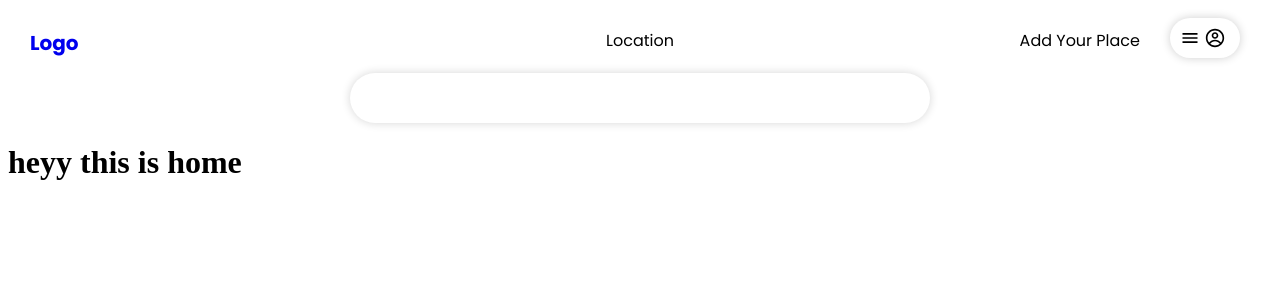
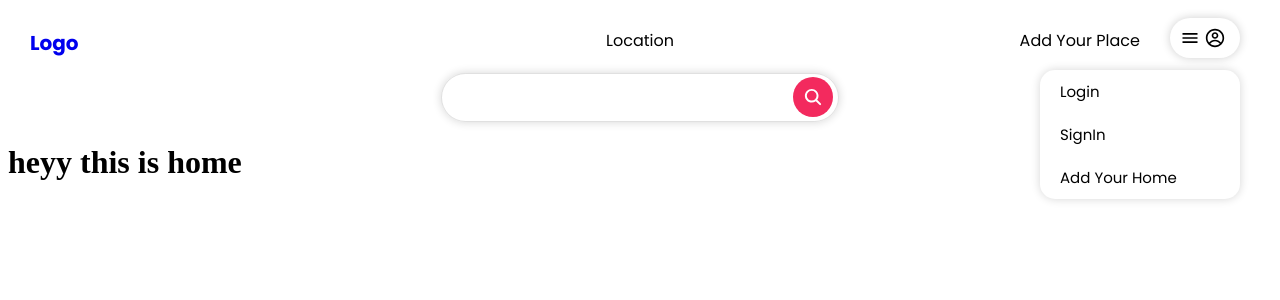
Before and after one commit to Vinay975/Hostels, a React (Vite) app in the folder frontend/hostals/: page / in a window 1280 px wide. Both pictures are taken after a click on the element 1205 px from the left and 38 px from the top of the page. Shown: the top 300 px of the page. Built offline with nearby package versions, Linux system fonts and the light colour scheme.

Commit message:
searchicon

```diff
--- a/frontend/hostals/src/CSS/gaintbar.css
+++ b/frontend/hostals/src/CSS/gaintbar.css
@@ -1,15 +1,21 @@
 @import url('https://fonts.googleapis.com/css2?family=Poppins:ital,wght@0,100;0,200;0,300;0,400;0,500;0,600;0,700;0,800;0,900;1,100;1,200;1,500;1,600;1,700;1,800;1,900&display=swap');
 
-.bar{
+.bar {
+
     height: 50px;
     width: 100%;
     /* background-color: aqua; */
     display: flex;
     justify-content: center;
+    position: relative;
+
 }
-.searchbar{
-width: 500px;
-border: none;
+
+.searchbar {
+   position: absolute;
+   height: 45px;
+    width: 25%;
+    border: solid 1px rgba(0, 0, 0, 0.123);
     border-radius: 30px;
     box-shadow: 0px 0px 10px rgba(0, 0, 0, 0.163);
     outline: none;
@@ -18,8 +24,36 @@ transition: all 0.3s ease;
     padding-left: 40px;
     padding-right: 40px;
     font-family: "Poppins", sans-serif;
-caret-color:rgb(91, 10, 157);
+    caret-color: rgb(91, 10, 157);
     /* text-rendering: optimizeLegibility; */
     font-weight: 700;
+    background-color: transparent;
 
 }
+.barr{
+    position: relative;
+   height: 45px;
+    width: 25%;
+    display: flex;
+    align-items: center;
+    justify-content: center;
+    border-radius: 30px;
+    z-index: -1;
+
+}
+
+.icon {
+    z-index: 2;
+    color: white;
+    position: absolute;
+    display: flex;
+    align-items: center;
+    justify-content: center;
+    height: 40px;
+    width: 40px;
+    font-size: 20px;
+    top:8%;
+    right: -35px;
+    background-color: rgb(243, 42, 94);
+    border-radius: 50%;
+}
--- a/frontend/hostals/src/CSS/userin.css
+++ b/frontend/hostals/src/CSS/userin.css
@@ -1,5 +1,31 @@
+@import url('https://fonts.googleapis.com/css2?family=Poppins:ital,wght@0,100;0,200;0,300;0,400;0,500;0,600;0,700;0,800;0,900;1,100;1,200;1,500;1,600;1,700;1,800;1,900&display=swap');
 .options{
-    height: 500px;
-    background-color: aqua;
-    width: 400px;
+    height: fit-content;
+    background-color:white;
+    width: 200px;
+    position: absolute;
+    right:40px;
+    top: 70px;
+transition: all 5s ease-in;
+border-radius: 15px;
+box-shadow: 0px 0px 10px rgba(0, 0, 0, 0.163);
+display: flex;
+flex-direction: column;
+/* align-items: center; */
+overflow: hidden;
+
 }
+.profile{
+    padding: 10px;
+    padding-left:20px ;
+    font-size: 15px;
+font-family: "Poppins", sans-serif;
+cursor: pointer;
+transition: all 0.1s ease-in;
+
+}
+.profile:hover{
+    overflow: hidden;
+    background-color: rgba(0, 0, 0, 0.163);
+
+}
--- a/frontend/hostals/src/components/Gaintbar.jsx
+++ b/frontend/hostals/src/components/Gaintbar.jsx
@@ -1,9 +1,10 @@
 import React from "react"
 import '../CSS/gaintbar.css'
+import { IoSearch } from "react-icons/io5";
 const Gaintbar = (props) => {
   return (
     <div className="bar">
-      <input type="text" className="searchbar" />
+      <input type="text" className="searchbar" /><div className="barr"><div className="icon"><IoSearch /></div></div>
     </div>
   )
 };
--- a/frontend/hostals/src/components/Navbar.jsx
+++ b/frontend/hostals/src/components/Navbar.jsx
@@ -10,6 +10,7 @@ const Navbar = () => {
     const [clicked , setclicked] = useState(false);
     const profile_action = ()=>{
         setclicked(!clicked);
+        console.log("heyy fuck u");
     }
     return (
         <>
@@ -21,6 +22,7 @@ const Navbar = () => {
 
             </nav>
             <Gaintbar/>
+           {clicked && ( <Userin/>)}
         </>
     )
 };
--- a/frontend/hostals/src/components/Userin.jsx
+++ b/frontend/hostals/src/components/Userin.jsx
@@ -3,6 +3,9 @@ import "../CSS/userin.css"
 const Userin = (props) => {
   return (
     <div  className="options">
+      <div className="profile signin">Login</div>
+      <div className="profile login">SignIn</div>
+      <div className="profile addur">Add Your Home</div>
 
     </div>
   )
```
Lines whose indentation alone changed are shown as unchanged.
